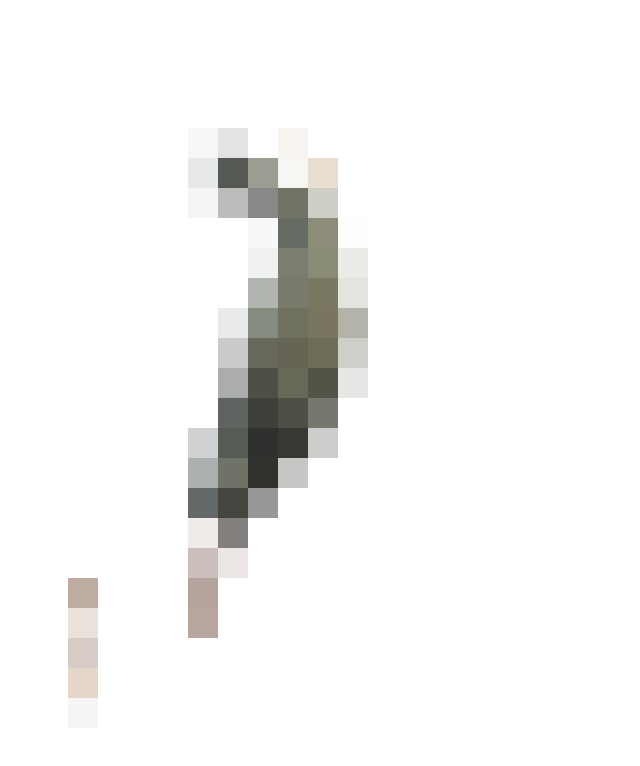
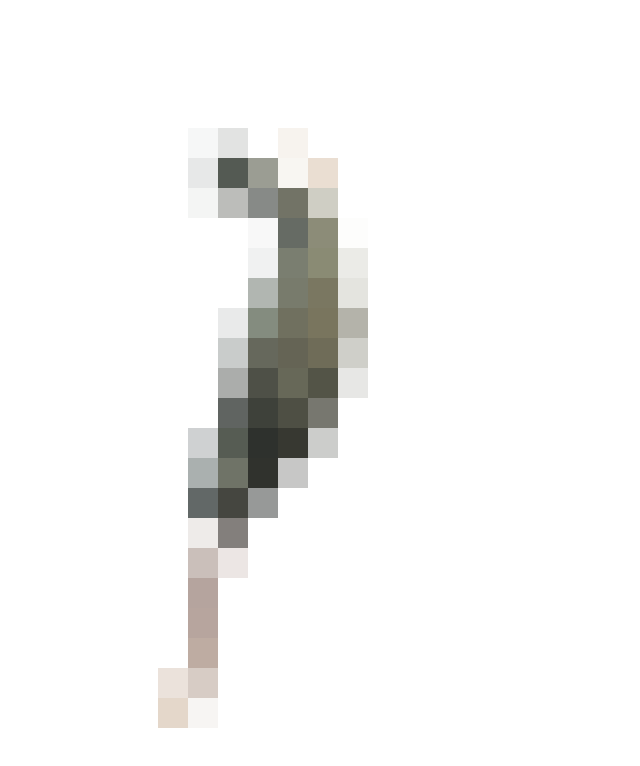
Before and after one commit to hwajn/p2obj4, a plain HTML site: page index.html in a window 1280 px wide. Shown: the top 766 px of the page, without its empty margins (0-640 px from the left). Drawn offline with Linux system fonts and the light colour scheme.

Commit message:
Update style.css

```diff
--- a/style.css
+++ b/style.css
@@ -202,3 +202,18 @@
         .row16obj2 {position:absolute;
             left:120px;
             top:30px;}
+        .row16obj3 {position:absolute;
+            left:120px;
+            top:60px;}
+        .row16obj4 {position:absolute;
+            left:90px;
+            top:90px;}
+        .row16obj5 {position:absolute;
+            left:120px;
+            top:90px;}
+        .row16obj6 {position:absolute;
+            left:90px;
+            top:120px;}
+        .row16obj7 {position:absolute;
+            left:120px;
+            top:120px;}
```
